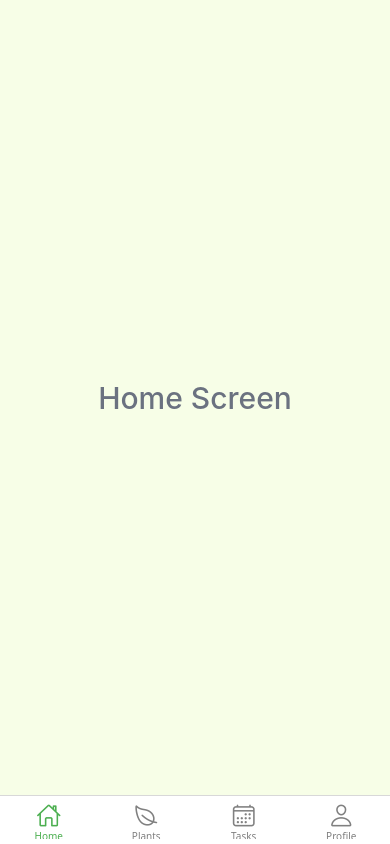
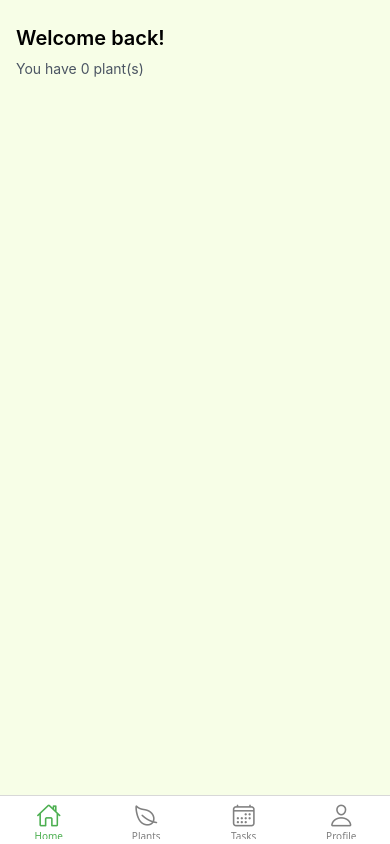
Before and after one commit to Emiltps/plantBase-Frontend, a React Native app: screen /Home in a window 390 px wide. Built offline with nearby package versions, Linux system fonts and the light colour scheme; no server answers.

Commit message:
feat: fetch and show number of user plants

```diff
--- a/src/components/screens/HomeScreen.tsx
+++ b/src/components/screens/HomeScreen.tsx
@@ -1,9 +1,28 @@
-import { View, Text } from 'react-native';
+import React, { useEffect, useState } from 'react';
+import { View, SafeAreaView, Text } from 'react-native';
+import { getAllPlants } from '../../../api/plants';
 
 export default function HomeScreen() {
+  const [plants, setPlants] = useState([]);
+
+  useEffect(() => {
+    async function fetchPlants() {
+      try {
+        const data = await getAllPlants();
+        setPlants(data);
+      } catch (err) {
+        console.log('error fetching plants', err);
+      }
+    }
+    fetchPlants();
+  }, []);
+
   return (
-    <View className="flex-1 items-center justify-center bg-lime-50">
-      <Text className="text-3xl font-medium text-gray-500">Home Screen</Text>
-    </View>
+    <SafeAreaView className="flex-1 bg-lime-50">
+      <View className="px-4 py-6">
+        <Text className="mb-2 text-xl font-semibold">Welcome back!</Text>
+        <Text className="text-md text-gray-600">You have {plants.length} plant(s)</Text>
+      </View>
+    </SafeAreaView>
   );
 }
```
